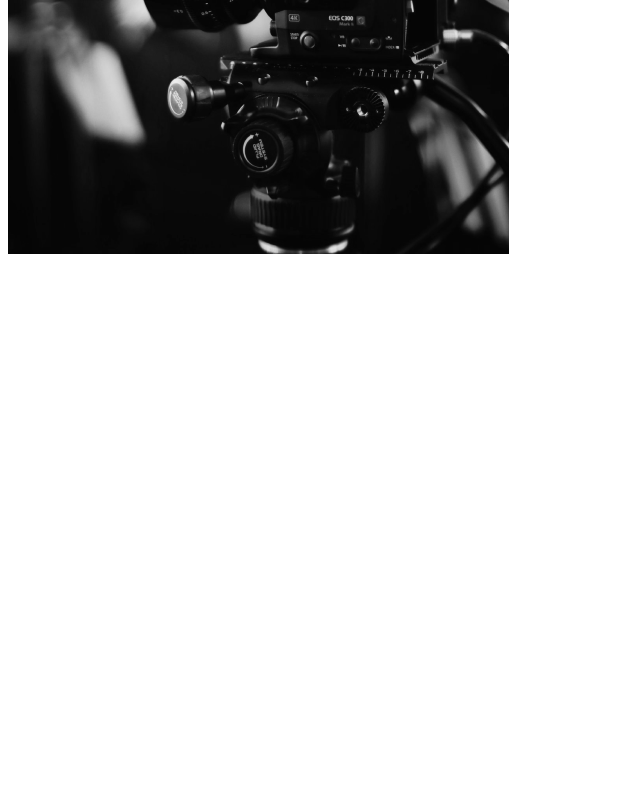
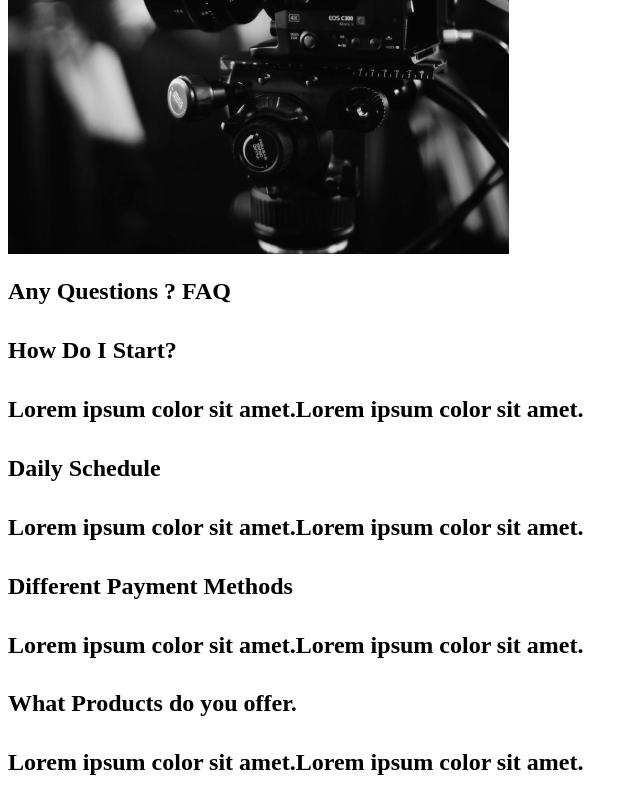
Before and after one commit to nikhilmishra101/photoclick, a React (Create React App) app: page / in a window 1280 px wide. Shown: the part 2269-3069 px from the top of the page, without its empty margins (0-640 px from the left). Before the commit the page ends 2535 px from the top, so only its background shows below. Built offline with nearby package versions, Linux system fonts and the light colour scheme.

Commit message:
4.FaqSection

```diff
--- /dev/null
+++ b/src/components/FaqSection.js
@@ -0,0 +1,37 @@
+import React from "react";
+
+const FaqSection = () => {
+  return (
+    <div className="Faq">
+      <h2>
+        Any Questions ? <span>FAQ</span>
+        <div className="question">
+          <h4>How Do I Start?</h4>
+          <div className="answer">
+            <p>Lorem ipsum color sit amet.Lorem ipsum color sit amet.</p>
+          </div>
+        </div>
+        <div className="question">
+          <h4>Daily Schedule</h4>
+          <div className="answer">
+            <p>Lorem ipsum color sit amet.Lorem ipsum color sit amet.</p>
+          </div>
+        </div>
+        <div className="question">
+          <h4>Different Payment Methods</h4>
+          <div className="answer">
+            <p>Lorem ipsum color sit amet.Lorem ipsum color sit amet.</p>
+          </div>
+        </div>
+        <div className="question">
+          <h4>What Products do you offer.</h4>
+          <div className="answer">
+            <p>Lorem ipsum color sit amet.Lorem ipsum color sit amet.</p>
+          </div>
+        </div>
+      </h2>
+    </div>
+  );
+};
+
+export default FaqSection;
--- a/src/pages/AboutUs.js
+++ b/src/pages/AboutUs.js
@@ -1,6 +1,7 @@
 import React from "react";
 // Page Components
 import AboutSection from "../components/AboutSection";
+import FaqSection from "../components/FaqSection";
 import ServicesSection from "../components/ServicesSection";
 
 const AboutUs = () => {
@@ -8,6 +9,7 @@
     <>
       <AboutSection />
       <ServicesSection />
+      <FaqSection />
     </>
   );
 };
```
Also changed, not shown: 1 other file (tests, documents, lock files or other folders).
